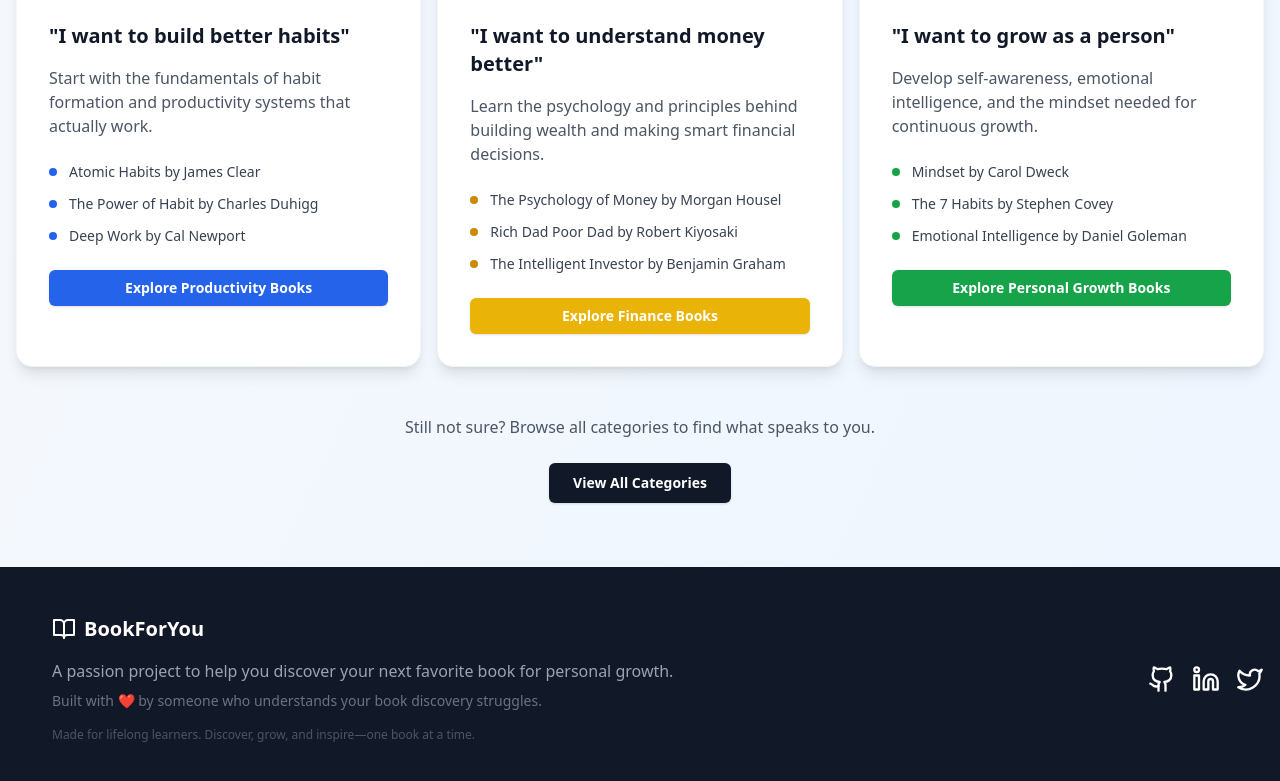
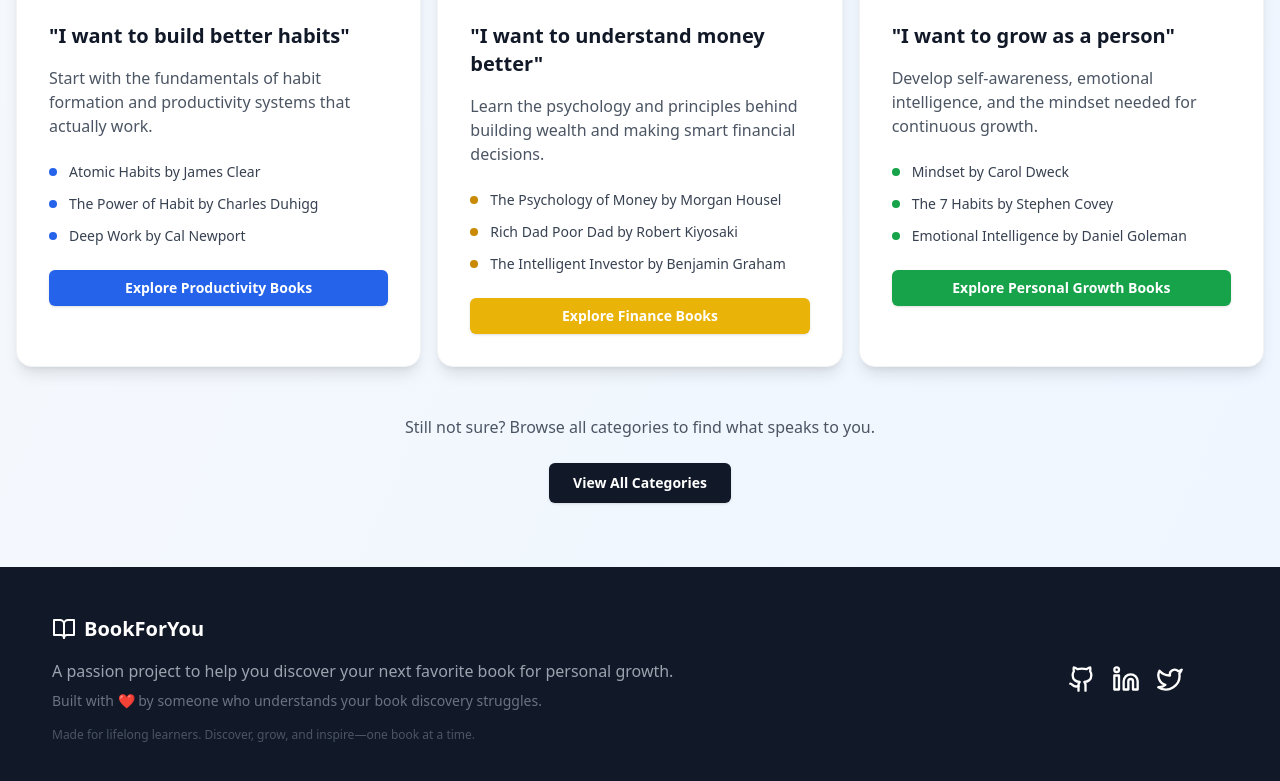
Before and after one commit to devlopersumit/BookPicker, a React (Vite) app: page / in a window 1280 px wide. Shown: the part 2318-3099 px from the top of the page. Built offline with nearby package versions, Linux system fonts and the light colour scheme.

Commit message:
updated footer

```diff
--- a/src/Components/Footer.jsx
+++ b/src/Components/Footer.jsx
@@ -36,7 +36,7 @@
             </p>
           </div>
 
-          <div className="flex gap-4 justify-center md:justify-end mt-6 mr-20 md:mt-0 md:mr-0">
+          <div className="flex gap-4 justify-center md:justify-center mt-6 mr-20 md:mt-0 w-full md:w-auto">
             <a
               href="https://github.com/devlopersumit/BookPicker"
               target="_blank"
```
